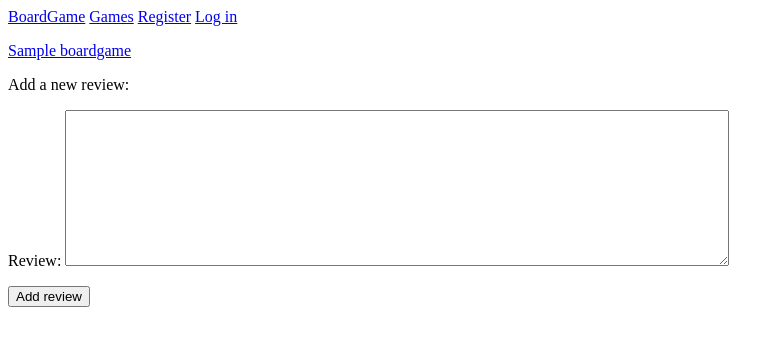
After one commit to kripi-png/DjangoApplicationProgramming, a Django app: page /new_review/1/ in a window 1280 px wide. The commit adds this page. Shown: the top 346 px of the page, without its empty margins (0-784 px from the left). Run offline with Django 3.2, Linux system fonts and the light colour scheme; tables that the repository leaves empty hold one stand-in row (values such as "Sample post").

Commit message:
created new_review template and added new_review to views.py, modified readme to include modified terms

```diff
--- a/board_game/forms.py
+++ b/board_game/forms.py
@@ -1,4 +1,6 @@
 from django import forms
+
+from .models import BoardGame, Review
 
 from .models import BoardGame
 
@@ -8,3 +10,10 @@ class BoardGameForm(forms.ModelForm):
         model = BoardGame
         fields = ['name']
         labels = {'name': ''}
+
+class ReviewForm(forms.ModelForm):
+    class Meta:
+        model = Review
+        fields = ['text']
+        labels = {'text': 'Review:'}
+        widgets = {'text': forms.Textarea(attrs={'cols': 80})}
--- a/board_game/templates/board_game/game.html
+++ b/board_game/templates/board_game/game.html
@@ -3,6 +3,9 @@
 
   <p>Game: {{ game }}</p>
   <p>Reviews:</p>
+  <p>
+    <a href="{% url 'board_game:new_review' game.id %}">Add new review</a>
+  </p>
   <ul>
     {% for review in reviews %}
       <li>
--- /dev/null
+++ b/board_game/templates/board_game/new_review.html
@@ -0,0 +1,13 @@
+{% extends "board_game/base.html" %}
+{% block content %}
+
+  <p><a href="{% url 'board_game:game' game.id %}">{{ game }}</a></p>
+
+  <p>Add a new review:</p>
+  <form action="{% url 'board_game:new_review' game.id %}" method='post'>
+  {% csrf_token %}
+  {{ form.as_p }}
+  <button name='submit'>Add review</button>
+  </form>
+
+{% endblock content %}
--- a/board_game/urls.py
+++ b/board_game/urls.py
@@ -14,5 +14,8 @@ urlpatterns =[
     path('games/<int:game_id>/', views.game, name='game'),
     # Page for adding a new game
     path('new_game/', views.new_game, name='new_game'),
+    path('new_topic/', views.new_game, name='new_game'),
+    # Page for adding a new review
+    path('new_review/<int:game_id>/', views.new_review, name='new_review'),
 
 ]
--- a/board_game/views.py
+++ b/board_game/views.py
@@ -1,7 +1,7 @@
 from django.shortcuts import render, redirect
 
 from .models import BoardGame
-from .forms import BoardGameForm
+from .forms import BoardGameForm, ReviewForm
 
 def index(request):
     # Home page for BoardGame
@@ -32,6 +32,25 @@ def new_game(request):
             form.save()
             return redirect('board_game:games')
 
-    # Display a blank or invalid form
-    context = {'form': form}
-    return render(request, 'board_game/new_game.html', context)
+        # Display a blank or invalid form
+        context = {'form': form}
+        return render(request, 'board_game/new_game.html', context)
+
+def new_review(request, game_id):
+    """Add a new review for a particular game"""
+    game = BoardGame.objects.get(id=game_id)
+
+    if request.method != 'POST':
+        # No data submitted; create a blank forms
+        form = ReviewForm()
+    else:
+        # POST data submitted; process data
+        form = ReviewForm(data=request.POST)
+        if form.is_valid():
+            new_review = form.save(commit=False)
+            new_review.board_game = game
+            new_review.save()
+            return redirect('board_game:game', game_id=game_id)
+    # Display a blank or invalid review
+    context = {'game': game, 'form': form}
+    return render(request, 'board_game/new_review.html', context)
```
Also changed, not shown: README.md.
